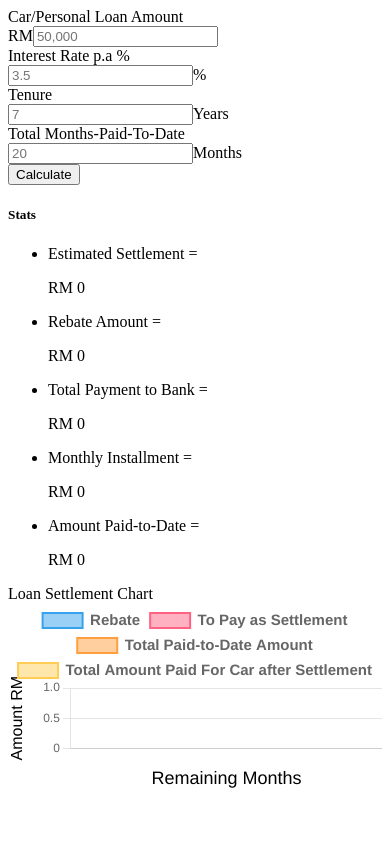
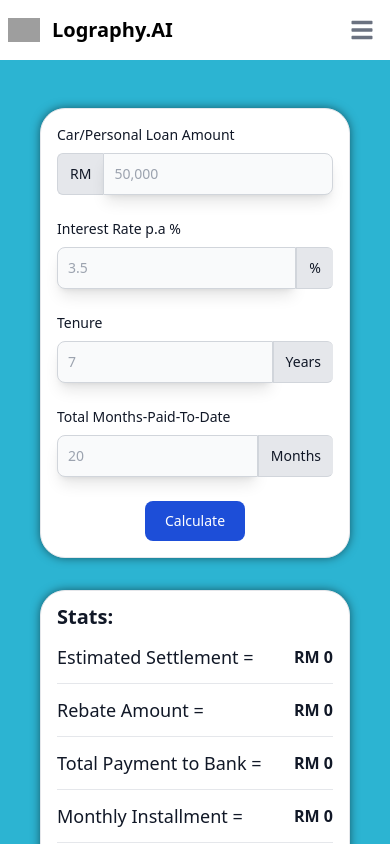
Before and after one commit to jasonaw98/LoanGraphia, a Next.js app: page / in a window 390 px wide. Built offline with nearby package versions, Linux system fonts and the light colour scheme; grey boxes are pictures that could not be loaded.

Commit message:
add media query

```diff
--- a/app/globals.css
+++ b/app/globals.css
@@ -16,37 +16,80 @@
   }
 }
 
-body {
-  /* color: rgb(var(--foreground-rgb));
-  background: linear-gradient(
-      to bottom,
-      transparent,
-      rgb(var(--background-end-rgb))
-    )
-    rgb(var(--background-start-rgb)); */
+body, html {
+  margin: 0;
+  padding: 0;
+  height: 100vh;
+  overflow: auto;
+  width: 100vw;
+}
+
+.beginning {
+  display: flex;
+  width: 100vw;
+  height: 100%;
+
+  /* background: linear-gradient(180deg, hsla(213, 77%, 14%, 1) 20%, hsla(207, 36%, 31%, 1) 100%);
+  background: -moz-linear-gradient(180deg, hsla(213, 77%, 14%, 1) 20%, hsla(207, 36%, 31%, 1) 100%);
+  background: -webkit-linear-gradient(180deg, hsla(213, 77%, 14%, 1) 20%, hsla(207, 36%, 31%, 1) 100%);
+  background: -webkit-linear-gradient(180deg, #3B5D77, #223F5A, #152F4C, #08203E);
+  filter: progid: DXImageTransform.Microsoft.gradient( startColorstr="#08203e", endColorstr="#3B5D77", GradientType=1 );  */
+
+  background: hsla(217, 100%, 50%, 1);
+  background: linear-gradient(90deg, hsla(217, 100%, 50%, 1) -30%, hsla(186, 100%, 69%, 1) 100%);
+  background: -moz-linear-gradient(90deg, hsla(217, 100%, 50%, 1) -30%, hsla(186, 100%, 69%, 1) 100%);
+  background: -webkit-linear-gradient(180deg, rgb(21, 126, 255) 20%, hsla(186, 100%, 69%, 1) 100%);
+  filter: progid: DXImageTransform.Microsoft.gradient( startColorstr="#0061ff", endColorstr="#60efff", GradientType=1 );
+  animation: moveBackground 7s linear infinite;
+  background-size: 400% 400%;
+}
+
+@keyframes moveBackground {
+  0% {
+    background-position: 0 50;
+  }
+  50% {
+    background-position: 100% 50%;
+  }
+  100% {
+    background-position: 0 50;
+  }
+}
+
+.startForm {
+  display: flex;
+  margin-top: 3rem;
+  width: 100%;
+}
+
+/* Chart CSS */
+.chart_canvas{
+  padding: 23px ;
+  background-color: #1f2937;
+  border-radius: 25px;
+  padding-right: 30px;
+  box-shadow: 0 0 10px rgba(0, 0, 0, 0.5);
+  /* min-width: 90rem; */
 }
 
 .line_chart{
-  max-width: 85rem;
-  min-width: 85rem;
-  margin-top: 3rem;
+  width: 100%;
+  /* min-width: 93rem; */
   margin-left: 4rem;
   margin-right: 3rem;
   font-size: large;
   font-family:Arial, Helvetica, sans-serif;
 }
 
+/* Forms CSS */
 .formPage{
-  margin-left: 3rem;
-  margin-top: 2rem;
-}
-
-.input-field{
-  background-color: transparent;
-}
-
-.inputName{
-  background-color: rgb(55 65 81);
+  width: 100%;
+  max-width: 25rem ;
+  min-width: 304px ;
+  display: flex;
+  flex-direction: column;
+  margin-left: 4rem;
+  align-items: center;
 }
 
 .nft{
@@ -55,8 +98,8 @@ body {
   /* margin-right: 60px;
   margin-left: 60px; */
   margin-bottom: 2rem;
-  max-width: 21rem;
-  min-width: 21rem;
+  max-width: 22rem;
+  /* min-width: 21rem; */
 }
 
 .stats{
@@ -68,3 +111,52 @@ body {
   max-width: 34rem;
   margin-bottom: 3rem;
 }
+
+@media screen and (max-width: 1880px) {
+  .beginning {
+    height: fit-content;
+  }
+}
+
+@media screen and (max-width: 1500px){
+  .formPage{
+    max-width: 21rem;
+  }
+}
+
+@media screen and (max-width: 1200px){
+  .beginning{
+    background:rgb(44, 180, 210);
+  }
+  .startForm {
+    flex-direction: column;
+    align-items: center;
+    width: 100%;
+    margin-left: 4rem;
+    margin-right: 4rem;
+  }
+  .formPage{
+    margin-left: 0;
+  }
+  .nft, .stats, .formPage {
+    max-width: none;
+  }
+  .line_chart{
+    margin-left: 0;
+    margin-right: 0;
+    margin-bottom: 4rem;
+  }
+}
+
+@media screen and (max-width: 850px) {
+  .line_chart {
+    display: none;
+  }
+}
+
+@media screen and (max-width: 575px){
+  .startForm{
+    margin-left: 2.5rem;
+    margin-right: 2.5rem;
+  }
+}
--- /dev/null
+++ b/app/layout.jsx
@@ -0,0 +1,23 @@
+import "./globals.css";
+import Nav from "@/components/Nav";
+import { Analytics } from "@vercel/analytics/react";
+
+export const metadata = {
+  title: "Lography.AI | Loan Settlement Analytics by AI",
+  description: "Discover the hidden analytics behind your debt with AI",
+};
+
+export default function RootLayout({ children }) {
+  return (
+    <html lang="en">
+      <head>
+        <link rel="icon" href="https://flowbite.com/docs/images/logo.svg" />
+      </head>
+      <body>
+        <Nav />
+        {children}
+        <Analytics />
+      </body>
+    </html>
+  );
+}
--- a/app/page.jsx
+++ b/app/page.jsx
@@ -3,8 +3,10 @@ import Form from '@/components/Form'
 
 const Home = () => {
   return (
-    <div className='flex'>
+    <div className='beginning'>
+      <div className='startForm'>
       <Form/>
+      </div>
     </div>
   )
 }
--- a/components/Form.jsx
+++ b/components/Form.jsx
@@ -199,8 +199,8 @@ const Form = () => {
         </div>
         {/* Stats Form */}
         <div class="w-full max-w-md p-4 bg-white border border-gray-200 rounded-lg shadow sm:p-8 dark:bg-gray-800 dark:border-gray-700 stats">
-            <div class="flex items-center justify-between mb-4">
-                <h5 class="text-xl font-bold leading-none text-gray-900 dark:text-white">Stats</h5>
+            <div class="flex items-center justify-between mb-1">
+                <h5 class="text-xl font-bold leading-none text-gray-900 dark:text-white">Stats:</h5>
           </div>
           <div class="flow-root">
                 <ul role="list" class="divide-y divide-gray-200 dark:divide-gray-700">
--- a/components/LineChart.jsx
+++ b/components/LineChart.jsx
@@ -6,18 +6,6 @@ import { Colors } from 'chart.js';
 const LineChart = ({chartLabel, rebate, remainingAmount, paidAmount, paidToBankAmount}) => {
     Chart.register(Colors);
     const canvasEl = useRef(null);
-
-    const plugin = {
-        id: 'customCanvasBackgroundColor',
-        beforeDraw: (chart, args, options) => {
-        const {ctx} = chart;
-        ctx.save();
-        ctx.globalCompositeOperation = 'destination-over';
-        ctx.fillStyle = options.color || '#99ffff';
-        ctx.fillRect(0, 0, chart.width, chart.height);
-        ctx.restore();
-        }
-    };
 
     const colors = {
         purple: {
@@ -106,14 +94,31 @@ const LineChart = ({chartLabel, rebate, remainingAmount, paidAmount, paidToBankA
         maxWidth: 200,
         responsive: true,
         plugins: {
+          title: {
+            display: true,
+            text: 'Loan Analysis Chart',
+            color: 'white',
+            font: {
+              size: 23,
+              weight: 'bold',
+          },
+        },
           legend: {
             position: 'top',
           },
-          customCanvasBackgroundColor: {
-            color: 'white',
-          },
           tooltip: {
             position: 'nearest',
+            backgroundColor: 'rgba(20, 32, 39, 0.9)',
+            titleSpacing: 10,
+            titleFont: {
+              size: 16,
+              weight: 'bold',
+          },
+          bodySpacing: 5,
+            bodyFont: {
+              size: 15,
+              weight: 'bold',
+          },
           },
           colors: {
             enabled: true,
@@ -121,12 +126,13 @@ const LineChart = ({chartLabel, rebate, remainingAmount, paidAmount, paidToBankA
           },
           legend: {
             labels: {
-
+              color:'white',
                 font: {
-                    size: 15,
-                    weight: 'bold',
+                    size: 16,
+                    weight: '',
                 },
-                usePointStyle: false,
+                usePointStyle: true,
+                pointStyle: 'rectRounded'
             }
         }
         },
@@ -138,35 +144,51 @@ const LineChart = ({chartLabel, rebate, remainingAmount, paidAmount, paidToBankA
         },
         scales: {
           x: {
+            ticks: {
+              color: 'white',
+              font: {
+                size: 14,
+                weight: '',
+            },
+            },
             display: true,
             title: {
               display: true,
               text: 'Remaining Months',
-              color: '#00000',
+              color: 'white',
               font: {
                 size: 18,
-                weight: '',
+                weight: 'bold',
             },
             padding: {top: 12, left: 0, right: 0, bottom: 0}
             },
             grid: {
               drawOnChartArea: grid_line,
+              color: '#36454F',
             }
           },
           y: {
+            ticks: {
+              color: 'white',
+              font: {
+                size: 14,
+                weight: '',
+            },
+            },
             display: true,
             title: {
               display: true,
               text: 'Amount RM',
-              color: '#00000',
+              color: 'white',
               font: {
                 size: 16,
-                weight: '',
+                weight: 'bold',
             },
             padding: {top: 0, left: 0, right: 0, bottom: 13}
             },
             grid: {
               drawOnChartArea: grid_line,
+              color: '#36454F',
             }
           }
         },
@@ -193,7 +215,7 @@ const LineChart = ({chartLabel, rebate, remainingAmount, paidAmount, paidToBankA
           }
         }
       },
-      plugins: [plugin],
+      // plugins: [plugin],
     };
     const myLineChart = new Chart(ctx, config);
 
@@ -204,8 +226,8 @@ const LineChart = ({chartLabel, rebate, remainingAmount, paidAmount, paidToBankA
 
   return (
     <div className="line_chart">
-      <span className="flex justify-center font-bold">Loan Settlement Chart</span>
-      <canvas id="myChart" ref={canvasEl} height="150" />
+      {/* <span className="flex justify-center font-bold">Loan Settlement Chart</span> */}
+      <canvas id="myChart" ref={canvasEl} className="chart_canvas" />
     </div>
   );
 }
```
